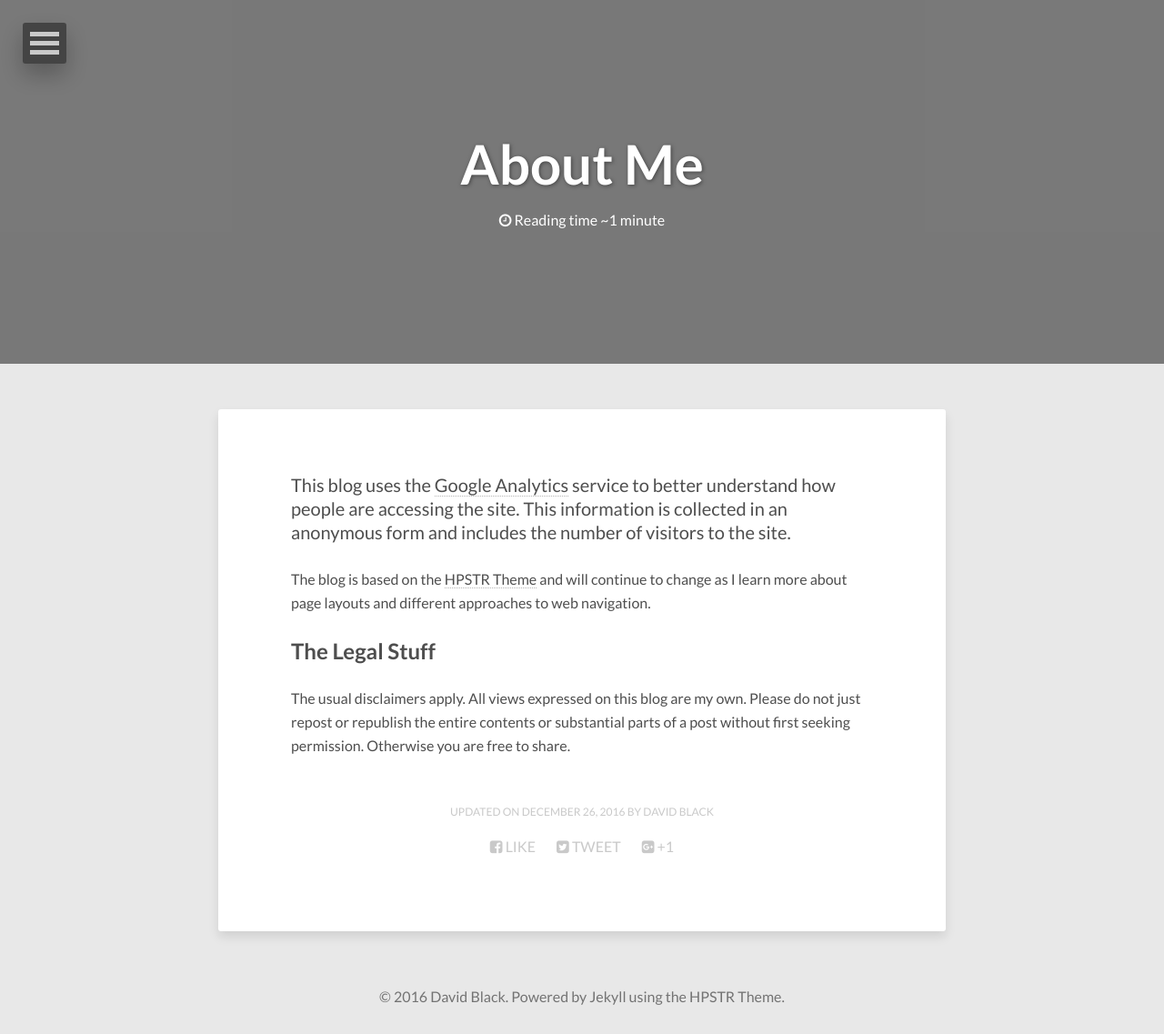
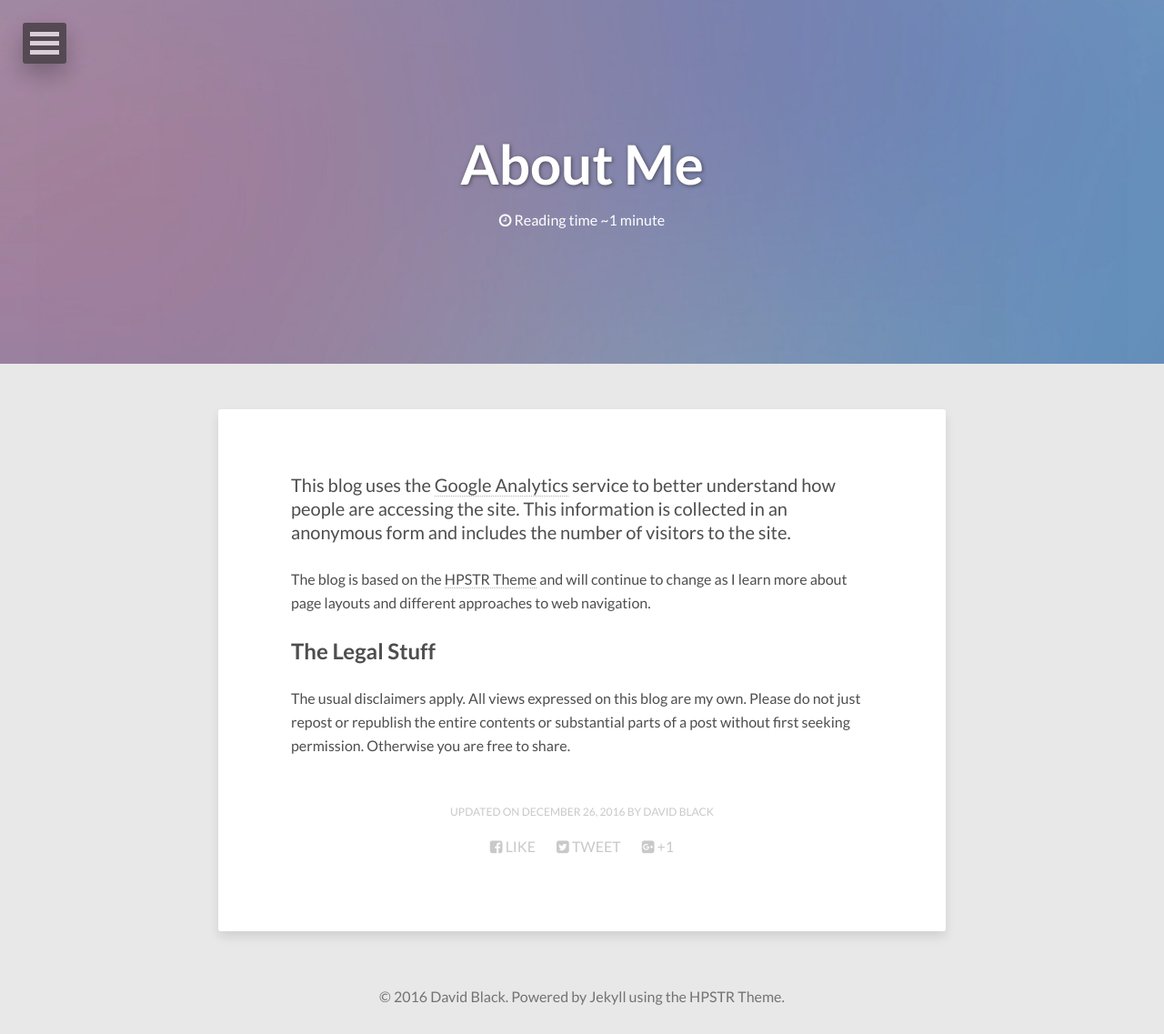
Before and after one commit to dtinblack/dtinblack.github.io, a Jekyll site: the page built from about/index.md, in a window 1280 px wide. Shown: the whole page at 91% size. Built offline with Jekyll 4.4.1, drawn with Linux system fonts in a browser that asks for light colours; nearby versions of some CDN libraries.

Commit message:
updated config

```diff
--- a/about/index.md
+++ b/about/index.md
@@ -2,7 +2,7 @@
 layout: page
 title: About Me
 image:
-  feature: Tree.jpg
+  feature: abstract-5.jpg
   credit:
   creditlink: David Black
 comments: false
--- a/index.html
+++ b/index.html
@@ -5,7 +5,7 @@ description: "Describe this nonsense."
 tags: [Jekyll, theme, themes, responsive, blog, modern]
 comments: false
 image:
-  feature: Tree.jpg
+  feature: abstract-5.jpg
   credit: David Black
   creditlink:
 ---
```
